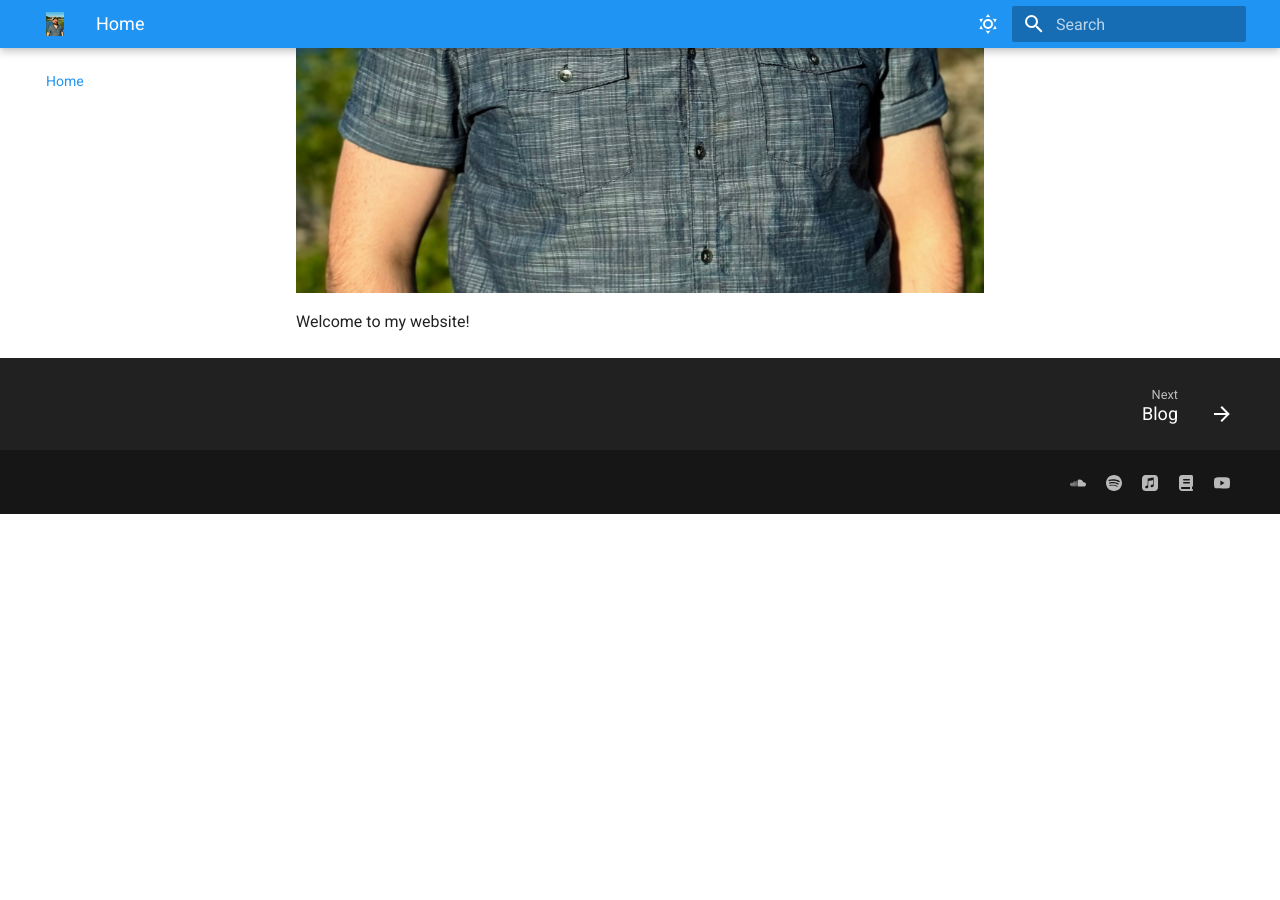
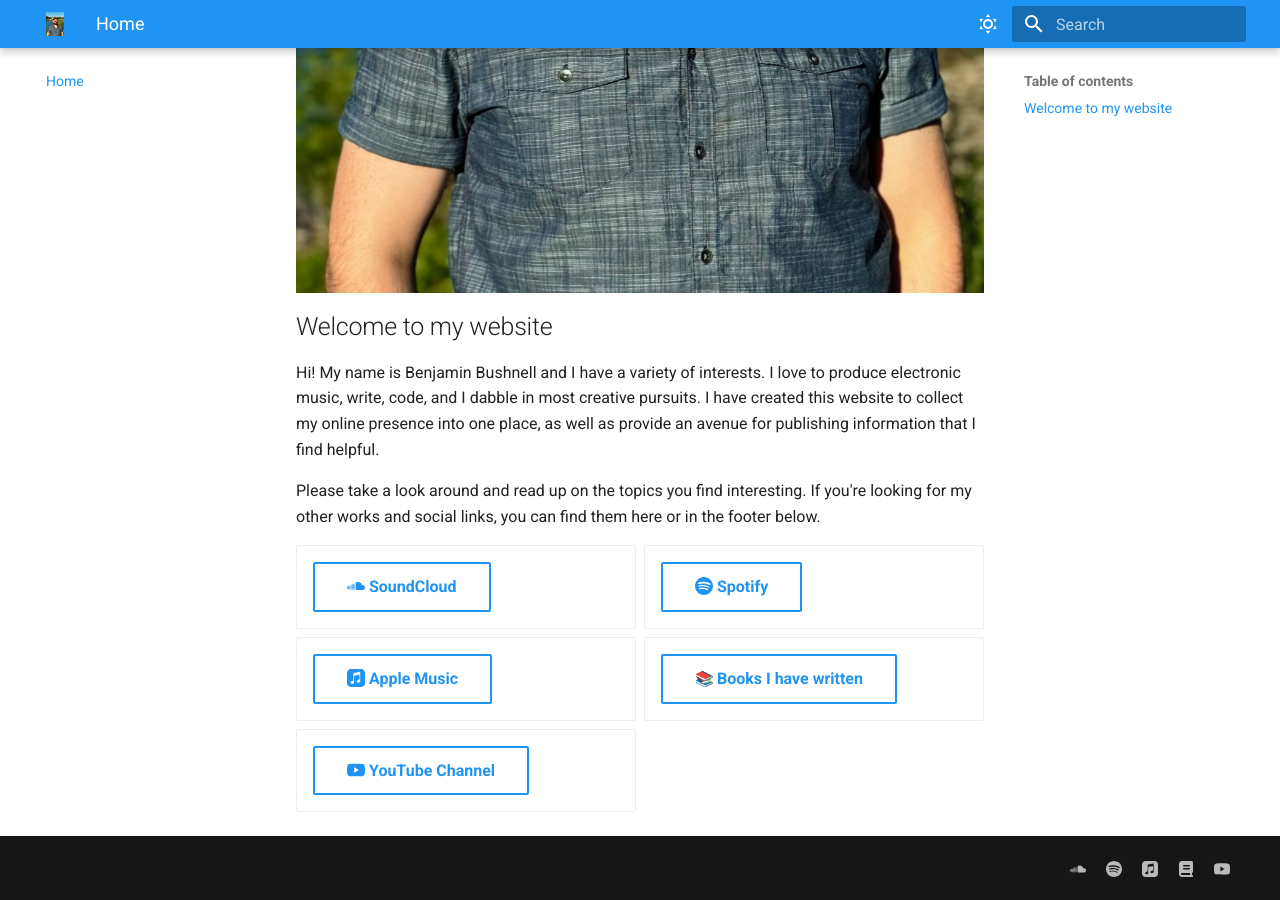
Before and after one commit to VoxideNebula/website, an MkDocs documentation site: the page built from docs/README.md, in a window 1280 px wide and 900 px high, scrolled down 852 px. Built offline with MkDocs 1.6.1 and Material for MkDocs 9.7.7, drawn with Linux system fonts in a browser that asks for light colours; emoji names are drawn with the system emoji font; before the commit the page ends 1366 px from its top, so only the background shows below that.

Commit message:
update website

```diff
--- a/docs/README.md
+++ b/docs/README.md
@@ -1,4 +1,22 @@
-# Home
+---
+hide:
+  - footer
+---
 
 ![Benjamin Bushnell](img/ben_photo.jpeg){ align=left }
-Welcome to my website!
+
+## Welcome to my website
+
+Hi! My name is Benjamin Bushnell and I have a variety of interests. I love to produce electronic music, write, code, and I dabble in most creative pursuits. I have created this website to collect my online presence into one place, as well as provide an avenue for publishing information that I find helpful.
+
+Please take a look around and read up on the topics you find interesting. If you're looking for my other works and social links, you can find them here or in the footer below.
+
+<div class="grid cards" markdown>
+
+- [:simple-soundcloud: SoundCloud](https://soundcloud.com/voxide){ .md-button }
+- [:simple-spotify: Spotify](https://open.spotify.com/artist/7D0S25Hwms2iiy65lpAOJW){ .md-button }
+- [:simple-applemusic: Apple Music](https://music.apple.com/us/artist/voxide/920215932){ .md-button }
+- [:books: Books I have written](https://books.benjaminbushnell.com){ .md-button }
+- [:simple-youtube: YouTube Channel](https://www.youtube.com/@benjaminbushnell){ .md-button }
+
+</div>
--- a/mkdocs.yml
+++ b/mkdocs.yml
@@ -79,7 +79,7 @@ extra:
     - icon: simple/applemusic
       link: https://music.apple.com/us/artist/voxide/920215932
     - icon: fontawesome/solid/book
-      link: https://books.benjaminbushnell.comA
+      link: https://books.benjaminbushnell.com
     - icon: simple/youtube
       link: https://www.youtube.com/@benjaminbushnell
   generator: false
```
Also changed, not shown: 3 other files.
